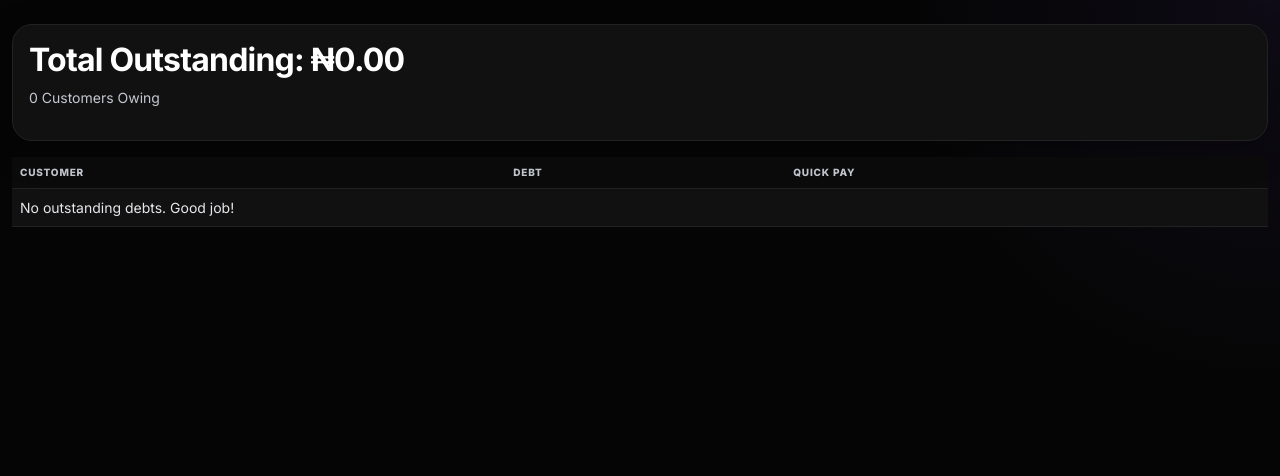
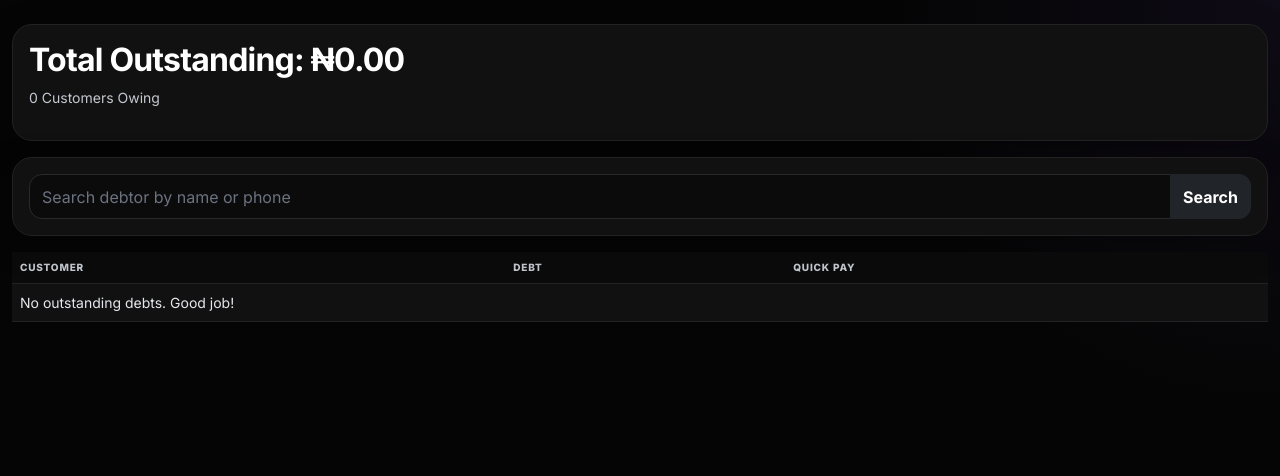
Before and after one commit to Maxpyn/Ceci-s-Mart, a Django app: page /debts/ in a window 1280 px wide. Shown: the top 476 px of the page. Run offline with Django 5.2, Linux system fonts and the light colour scheme; data that the repository does not hold is empty.

Commit message:
Add debtor search

```diff
--- a/mini_mart/templates/debts_hub.html
+++ b/mini_mart/templates/debts_hub.html
@@ -5,6 +5,18 @@
 <div class="card bg-danger text-white p-3 mb-3">
   <h2>Total Outstanding: ₦{{ total_outstanding|floatformat:2|intcomma }}</h2>
   <p>{{ debtors|length }} Customers Owing</p>
+</div>
+
+<div class="card p-3 mb-3">
+  <form method="get">
+    <div class="input-group">
+      <input type="search" name="q" value="{{ q }}" class="form-control" placeholder="Search debtor by name or phone">
+      <button class="btn btn-dark" type="submit">Search</button>
+      {% if q %}
+        <a href="{% url 'mini_mart:debts_hub' %}" class="btn btn-outline-secondary">Clear</a>
+      {% endif %}
+    </div>
+  </form>
 </div>
 
 <table class="table">
--- a/mini_mart/views.py
+++ b/mini_mart/views.py
@@ -372,9 +372,19 @@
     return render(request, 'product_confirm_delete.html', {'product': product})
 
 def debts_hub(request):
-    debtors = Customer.objects.filter(sale__balance__gt=0).distinct().order_by('name')
+    q = request.GET.get('q', '').strip()
+    debtors = Customer.objects.filter(sale__balance__gt=0)
+    if q:
+        debtors = debtors.filter(
+            Q(name__icontains=q) | Q(phone_number__icontains=q)
+        )
+    debtors = debtors.distinct().order_by('name')
     total_outstanding = Sale.objects.filter(balance__gt=0, customer__isnull=False).aggregate(t=Sum('balance'))['t'] or Decimal('0.00')
-    return render(request, 'debts_hub.html', {'debtors': debtors, 'total_outstanding': total_outstanding})
+    return render(request, 'debts_hub.html', {
+        'debtors': debtors,
+        'total_outstanding': total_outstanding,
+        'q': q,
+    })
 
 def pay_customer_debt(request, pk):
     """Applies payment to oldest sales first. Uses Sale.balance not balance_due."""
```
Also changed, not shown: mini_mart/tests.py (+16 -0 lines).
